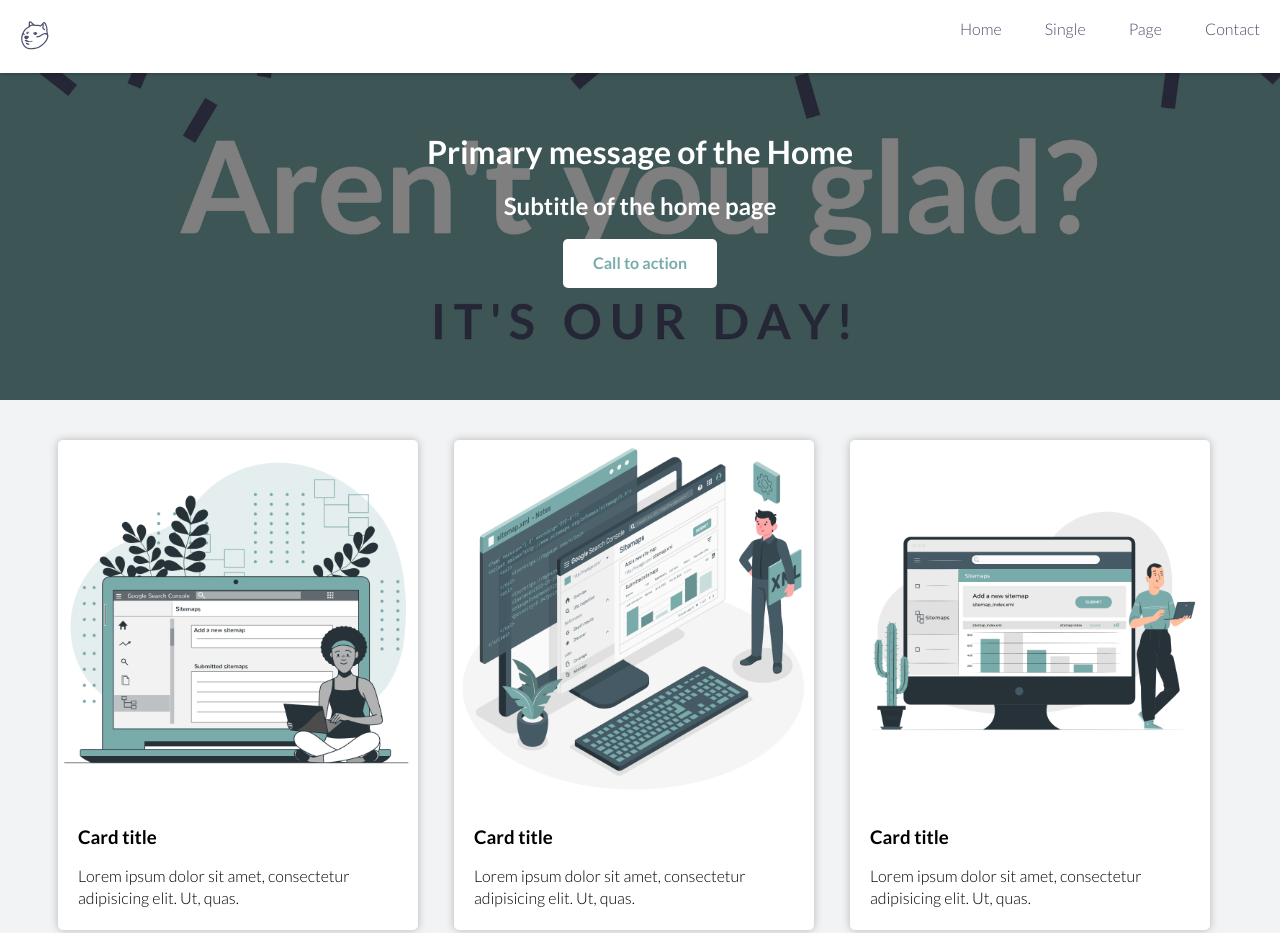
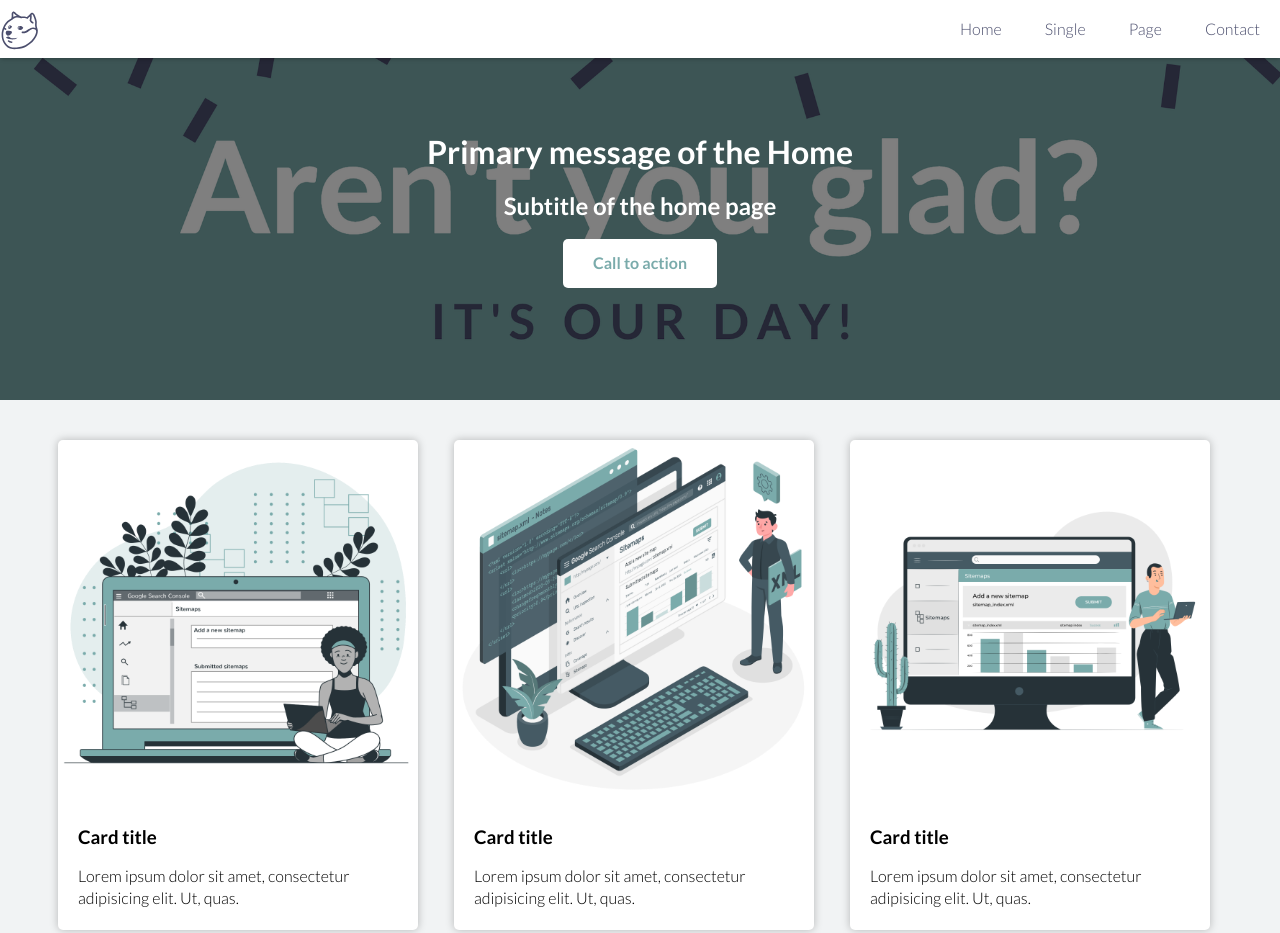
Before and after one commit to d-tello/base, a website: page index.html in a window 1280 px wide. Shown: the top 933 px of the page. Drawn offline with nearby package versions, Linux system fonts and the light colour scheme.

Commit message:
Logo updated

```diff
--- a/index.html
+++ b/index.html
@@ -17,10 +17,10 @@
 
   <header class="header clearfix animate__navbar">
     <a href="" class="header__logo">
-      <picture>
+      <!-- <picture>
         <source srcset="images/shiba_logo-dark.svg" media="(prefers-color-scheme: dark)">
         <img src="images/shiba_logo-1.svg" alt="Logo">
-      </picture>
+      </picture> -->
     </a>
     <a href="" class="header__icon-bar">
       <span></span>
--- a/style.css
+++ b/style.css
@@ -72,9 +72,17 @@ Header
   text-decoration: none;
 }
 
-.header__logo img {
-  height: 30px;
-  width: 30px;
+.header__logo  {
+  background-image: url("images/shiba_logo-1.svg") ;
+  height: 35px;
+  width: 35px;
+  position: absolute;
+  top: 10px;
+  background-size: contain;
+}
+
+.header__logo:hover  {
+  background-image: url("images/shiba_logo-2.svg") ;
 }
 
 .header__menu {
@@ -541,6 +549,7 @@ Dark mode
 
   .header__logo {
     color: #7aababff;
+    background-image: url("images/shiba_logo-dark.svg")
   }
 
   .header__menu-item a {
```
